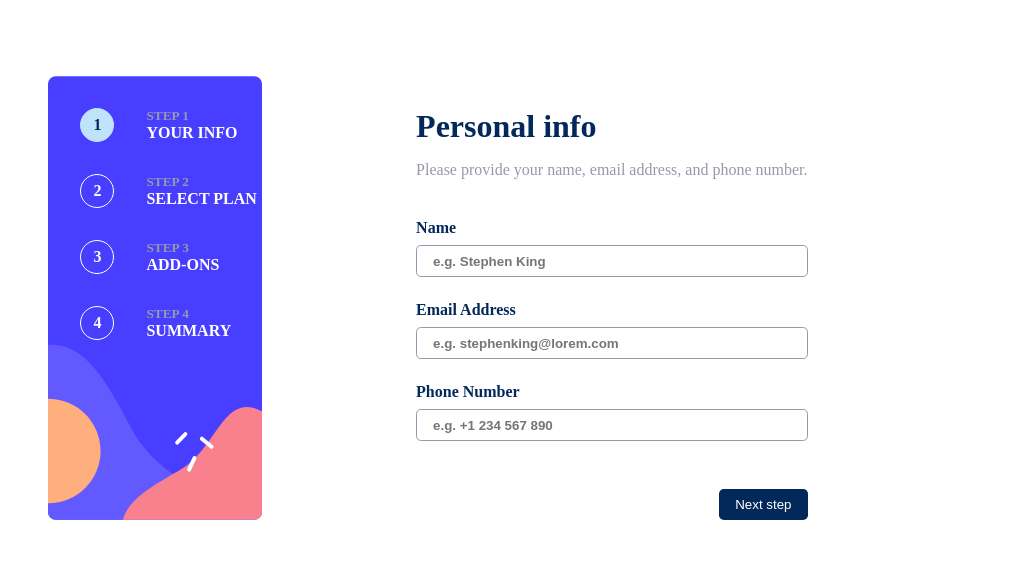
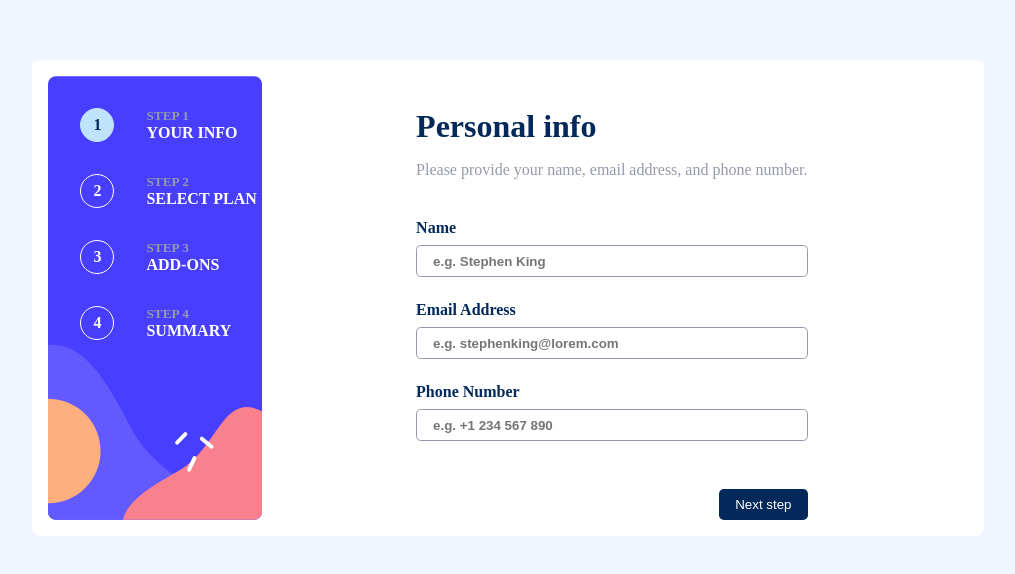
Before and after one commit to webifyCode/mymultistepform, a React (Vite) app: page / in a window 1280 px wide. Shown: the part 102-676 px from the top of the page, without its empty margins (132-1147 px from the left). Built offline with nearby package versions, Linux system fonts and the light colour scheme.

Commit message:
probably final

```diff
--- a/src/index.css
+++ b/src/index.css
@@ -10,6 +10,7 @@ body {
   justify-content: center;
   align-items: center;
   height: 100vh;
+  background-color: hsl(218, 100%, 97%);
 }
 
 .form-container {
```
